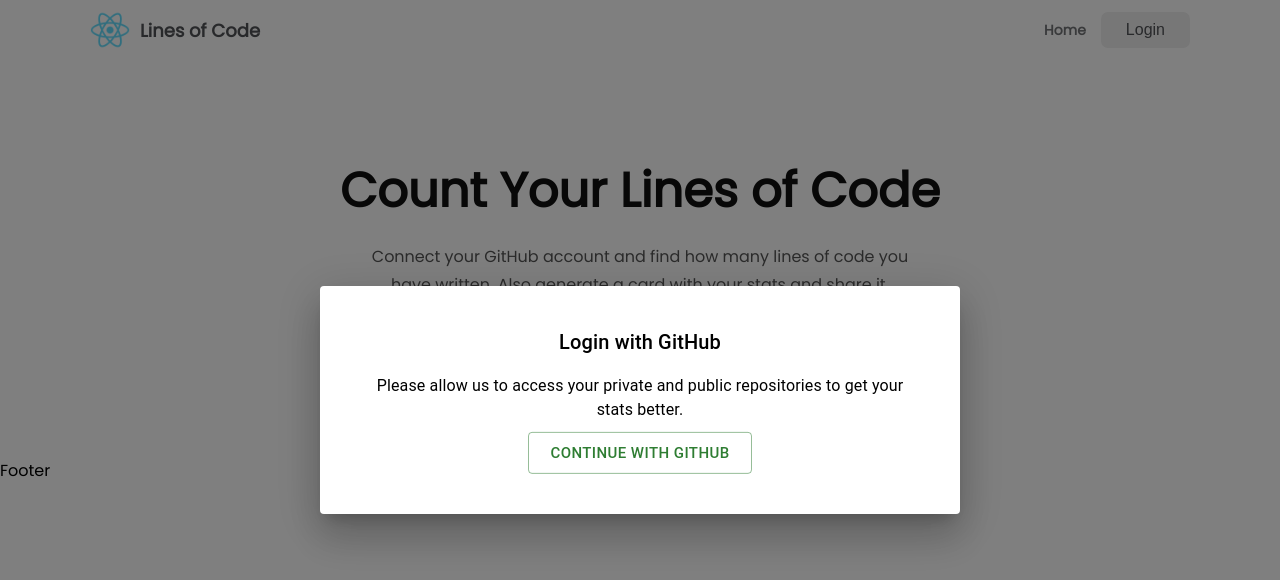
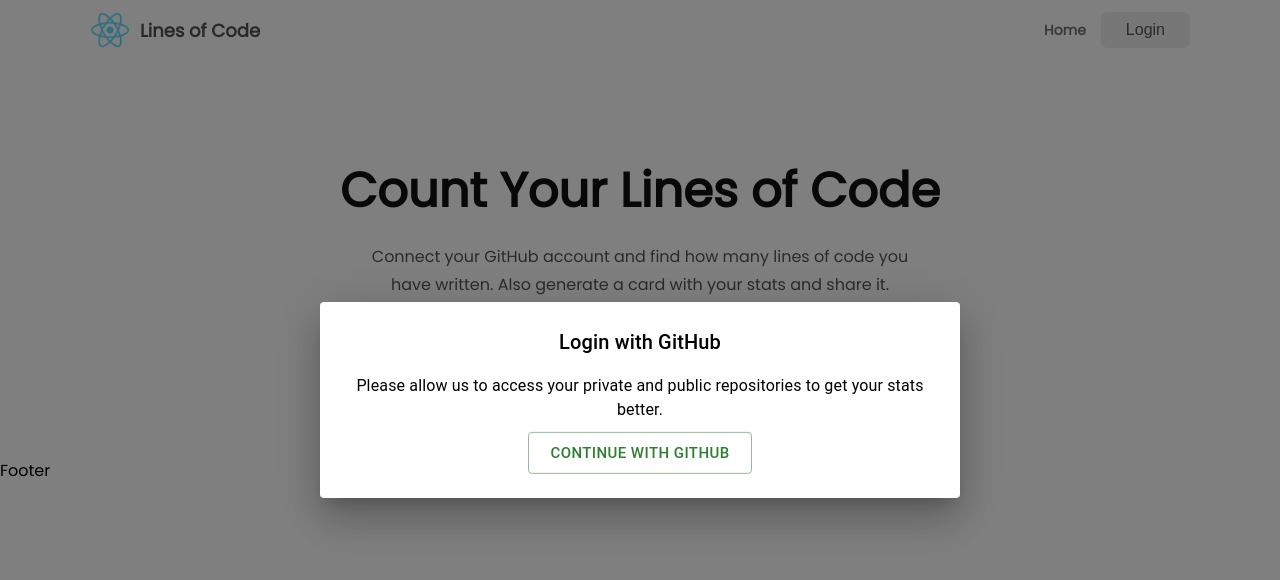
Before and after one commit to aashishpanthi/github-lines-of-code, a React (Create React App) app: page / in a window 1280 px wide. Both pictures are taken after a click on the button "Get Started Now". Shown: the top 580 px of the page. Built offline with nearby package versions, Linux system fonts and the light colour scheme.

Commit message:
update modal

```diff
--- a/src/components/Hero.js
+++ b/src/components/Hero.js
@@ -25,7 +25,7 @@
         </button>
       </div>
       <Modal open={loginOpen} setOpen={setLoginOpen}>
-        <Box sx={{ p: 4, textAlign: "center", maxWidth: "95%" }}>
+        <Box sx={{ p: 2, textAlign: "center" }}>
           <Typography id="transition-modal-title" variant="h6" component="h2">
             Login with GitHub
           </Typography>
@@ -46,8 +46,8 @@
       </Modal>
       <Modal open={videoOpen} setOpen={setvideoOpen}>
         <iframe
-          width="550"
-          height="315"
+          width="650"
+          height="375"
           src="https://www.youtube.com/embed/lEi_XBg2Fpk"
           title="YouTube video player"
           frameborder="0"
```
